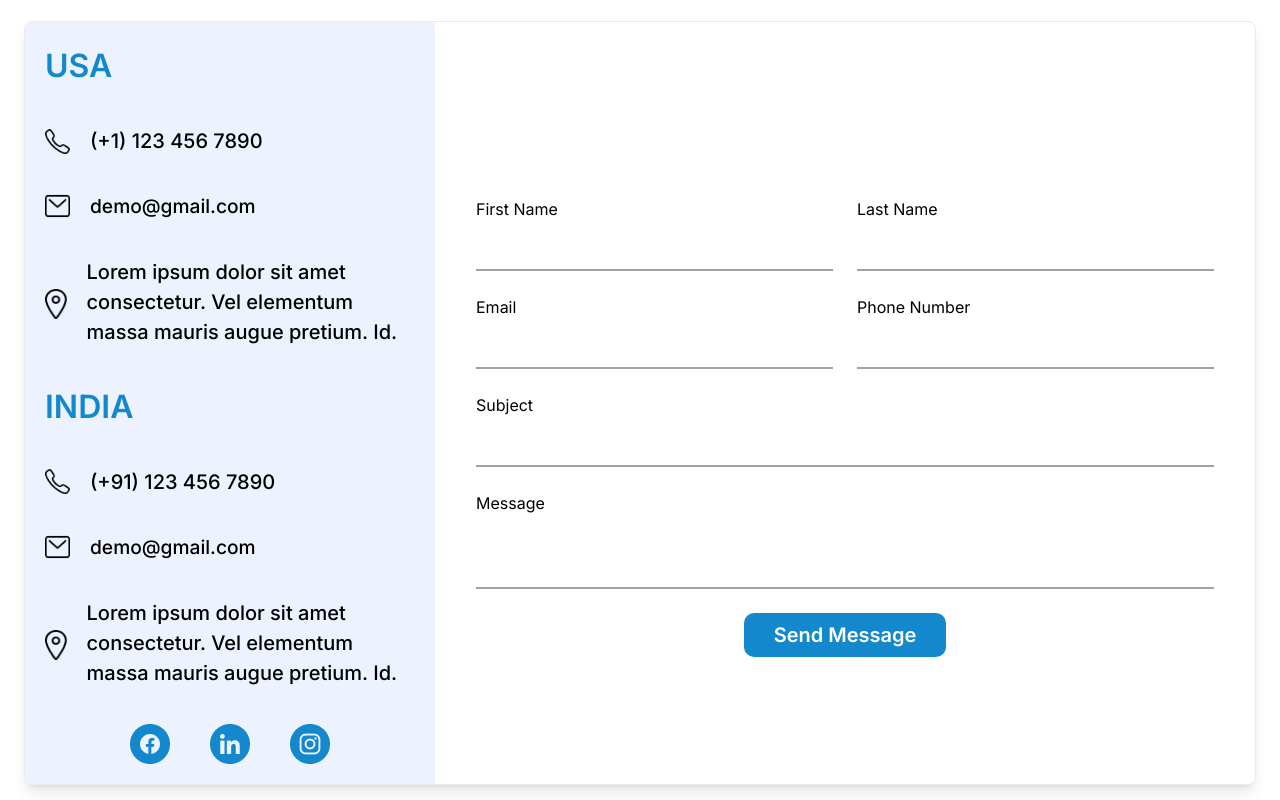
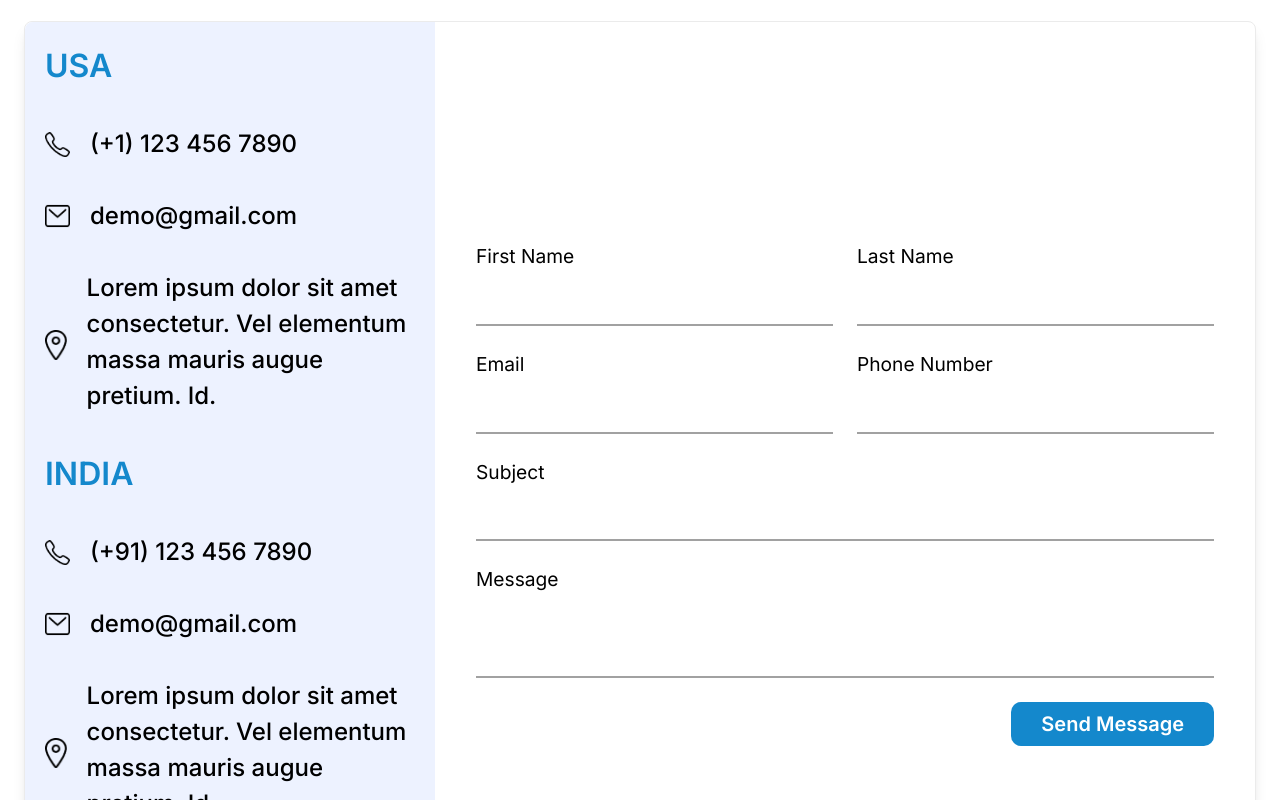
Before and after one commit to HitarthRevakar/smartlearn-web, a React (Vite) app in the folder frontend/: page /contactus in a window 1280 px wide. Shown: the part 460-1260 px from the top of the page. Built offline with nearby package versions, Linux system fonts and the light colour scheme.

Commit message:
minor changes

```diff
--- a/frontend/src/components/webComponents/ContactUsForm.jsx
+++ b/frontend/src/components/webComponents/ContactUsForm.jsx
@@ -12,7 +12,14 @@ const ContactUsForm = () => {
         <Formik
         initialValues={initialValues}
         validationSchema={validationSchema}
-        // onSubmit={} work on later....
+        onSubmit={(values, { setSubmitting, resetForm }) => {
+    console.log('Form submitted with values:', values);
+    setTimeout(() => {
+      alert('Your message has been sent!');
+      setSubmitting(false);
+      resetForm();
+    }, 1000);
+  }}
       >
         {({ errors, touched, isSubmitting }) => (
           <Form className="w-full flex flex-col gap-6" >
@@ -20,12 +27,12 @@ const ContactUsForm = () => {
             {/*----------------------------------- First & Last Name -----------------------------------*/}
 
             <div className="w-full flex flex-col gap-6 lg:flex-row">
-              <div className="w-full flex flex-col gap-2">
+              <div className="w-full flex flex-col gap-2 text-[clamp(16px,1.5vw,20px)]">
                 <label>First Name</label>
                 <Field name="firstName" type="text" className="border-b-2 py-2 border-[#A1A1A1] focus:outline-none" />
                 {touched.firstName && errors.firstName && (<p className="text-red-500 text-sm">{errors.firstName}</p>)}
               </div>
-              <div className="w-full flex flex-col gap-2">
+              <div className="w-full flex flex-col gap-2 text-[clamp(16px,1.5vw,20px)]">
                 <label>Last Name</label>
                 <Field name="lastName" type="text" className="border-b-2 py-2 border-[#A1A1A1] focus:outline-none" />
                 {touched.lastName && errors.lastName && (<p className="text-red-500 text-sm">{errors.lastName}</p>)}
@@ -35,12 +42,12 @@ const ContactUsForm = () => {
             {/*--------------------------------------------- Email & Phone --------------------------------------*/}
 
             <div className="w-full flex flex-col gap-6 lg:flex-row">
-              <div className="w-full flex flex-col gap-2">
+              <div className="w-full flex flex-col gap-2 text-[clamp(16px,1.5vw,20px)]">
                 <label>Email</label>
                 <Field name="email" type="email" className="border-b-2 py-2 border-[#A1A1A1] focus:outline-none" />
                 {touched.email && errors.email && (<p className="text-red-500 text-sm">{errors.email}</p>)}
               </div>
-              <div className="w-full flex flex-col gap-2">
+              <div className="w-full flex flex-col gap-2 text-[clamp(16px,1.5vw,20px)]">
                 <label>Phone Number</label>
                 <Field name="phoneNumber" type="tel" className="border-b-2 py-2 border-[#A1A1A1] focus:outline-none" />
                 {touched.phoneNumber && errors.phoneNumber && (<p className="text-red-500 text-sm">{errors.phoneNumber}</p>)}
@@ -49,7 +56,7 @@ const ContactUsForm = () => {
 
             {/*------------------------------------------------- Subject ------------------------------------------*/}
 
-            <div className="w-full flex flex-col gap-2">
+            <div className="w-full flex flex-col gap-2 text-[clamp(16px,1.5vw,20px)]">
               <label>Subject</label>
               <Field name="subject" type="text" className="border-b-2 py-2 border-[#A1A1A1] focus:outline-none" />
               {touched.subject && errors.subject && (<p className="text-red-500 text-sm">{errors.subject}</p>)}
@@ -57,7 +64,7 @@ const ContactUsForm = () => {
 
             {/*------------------------------------------------- Message --------------------------------------*/}
 
-            <div className="w-full flex flex-col gap-2">
+            <div className="w-full flex flex-col gap-2 text-[clamp(16px,1.5vw,20px)]">
               <label>Message</label>
               <Field name="message" as="textarea" className="border-b-2 py-2 border-[#A1A1A1] focus:outline-none resize-none" />
               {touched.message && errors.message && (<p className="text-red-500 text-sm">{errors.message}</p>)}
@@ -65,7 +72,7 @@ const ContactUsForm = () => {
 
             {/*--------------------------------------------------- Submit -----------------------------------------*/}
 
-            <div className="w-full flex 760:justify-end justify-center">
+            <div className="w-full flex lg:justify-end sm:justify-end justify-center">
               <button type="submit" disabled={isSubmitting} className="text-white bg-[#1488CC] cursor-pointer text-[20px] rounded-[10px] font-semibold !py-[7px] !px-[30px]">Send Message</button>
             </div>
           </Form>
--- a/frontend/src/components/webComponents/Header.jsx
+++ b/frontend/src/components/webComponents/Header.jsx
@@ -4,11 +4,12 @@ import smartlearnlogo from '../../assets/images/png/smartlearn-logo.png'
 import phoneicon from '../../assets/images/png/phone-icon.png'
 import mailicon from '../../assets/images/png/mail-icon.png'
 import closebtn from '../../assets/images/png/close-btn.png'
-import { useNavigate } from "react-router";
+import { useNavigate,useLocation } from "react-router";
 const Header = () => {
   const [isLoggedIn, setIsLoggedIn] = useState(false);
   const [isMobileMenuOpen, setIsMobileMenuOpen] = useState(false);
   const navigate = useNavigate();
+  const location = useLocation();
 
   useEffect(() => {
     if (isMobileMenuOpen) {
@@ -92,16 +93,14 @@ const Header = () => {
           {/* ---------------------------------- Navbar --------------------------------------------- */}
           <nav className="hidden md:flex items-center xl:space-x-15 lg:space-x-15 md:space-x-7">
             {navLinks.slice(0, 4).map((link, index) => (
-              <a
-                key={link.name}
-                href={link.path}
-                className={`text-gray-700 hover:text-[#1488CC] font-medium transition-colors relative ${index === 0 ? 'text-blue-500' : ''
-                  }`}
-              >
+             <a
+        key={link.name}
+        href={link.path}
+        className={`text-gray-700 hover:text-[#1488CC] font-medium transition-colors relative ${
+          location.pathname === link.path ? '!text-[#1488CC] font-bold' : ''
+        }`}
+      >
                 {link.name}
-                {/* {index === 0 && (
-                  <div className="absolute -bottom-1 left-0 right-0 h-0.5 bg-blue-500"></div>
-                )} */}
               </a>
             ))}
           </nav>
--- a/frontend/src/pages/website/AboutUs.jsx
+++ b/frontend/src/pages/website/AboutUs.jsx
@@ -18,7 +18,7 @@ const AboutUs = () => {
           </div>
 
           {/* -------------------------------- paragraph --------------------------------------- */}
-          <div className="text-[#676767] w-full   space-y-6 leading-[32px]">
+          <div className="text-[#676767] w-full  space-y-6 leading-[32px]">
             <p>
               Lorem ipsum dolor sit amet consectetur. Egestas ut tellus scelerisque hac. Diam penatibus
               mauris lacus diam nullam. Sed eu scelerisque suspendisse sollicitudin rhoncus id suspendisse
--- a/frontend/src/pages/website/ContactUs.jsx
+++ b/frontend/src/pages/website/ContactUs.jsx
@@ -22,14 +22,14 @@ const ContactUs = () => {
           <div className="lg:w-[50%] md:w-[80%] w-full flex justify-center ">
             <div className="flex flex-col w-full gap-6">
               <div className="p-5 flex flex-col gap-9 bg-[#EDF2FF] rounded-l-lg px-5 tablet:py-10">
-                <p className="font-semibold lg:text-start text-center  text-[clamp(1.5rem,2.5vw,2rem)] text-[#1488CC]">
+                <p className="font-semibold lg:text-start text-center  text-[clamp(24px,2.5vw,32px)] text-[#1488CC]">
                   USA
                 </p>
                 <div className="flex gap-5 items-center">
                   <img src={callicon} className="w-[25px] h-[25px]" />
                   <a
                     href="tel:(+1) 123 456 7890"
-                    className="text-[clamp(20px,1.5vw,24px)] font-[500] text-black "
+                    className="text-[clamp(16px,2vw,24px)] font-[500] text-black "
                   >
                     (+1) 123 456 7890
                   </a>
@@ -38,7 +38,7 @@ const ContactUs = () => {
                   <img src={mailicon} className="w-[25px] h-[24px]" />
                   <a
                     href="mailto:demo@gmail.com"
-                    className="text-[clamp(19px,1.5vw,24px)] break-words font-[500] text-black"
+                    className="text-[clamp(16px,2vw,24px)] break-words font-[500] text-black"
                   >
                     demo@gmail.com
                   </a>
@@ -52,21 +52,21 @@ const ContactUs = () => {
                     href=""
                     target="_blank"
                     rel="noopener noreferrer"
-                    className="text-[clamp(20px,1.5vw,24px)] font-[500] text-black "
+                    className="text-[clamp(16px,2vw,24px)] font-[500] text-black "
                   >
                     Lorem ipsum dolor sit amet consectetur. Vel elementum massa
                     mauris augue pretium. Id.
                   </a>
                 </div>
 
-                <p className="font-semibold lg:text-start text-center  text-[clamp(1.5rem,2.5vw,2rem)] text-[#1488CC]">
+                <p className="font-semibold lg:text-start text-center  text-[clamp(24px,2.5vw,34px)] text-[#1488CC]">
                   INDIA
                 </p>
                 <div className="flex gap-5 items-center">
                   <img src={callicon} className="w-[25px] h-[25px]" />
                   <a
                     href="tel:(+91) 123 456 7890"
-                    className="text-[clamp(20px,1.5vw,24px)] font-[500] text-black "
+                    className="text-[clamp(16px,2vw,24px)] font-[500] text-black "
                   >
                     (+91) 123 456 7890
                   </a>
@@ -75,7 +75,7 @@ const ContactUs = () => {
                   <img src={mailicon} className="w-[25px] h-[24px]" />
                   <a
                     href="mailto:demo@gmail.com"
-                    className="text-[clamp(19px,1.5vw,24px)] break-words font-[500] text-black"
+                    className="text-[clamp(16px,2vw,24px)] break-words font-[500] text-black"
                   >
                     demo@gmail.com
                   </a>
@@ -89,14 +89,14 @@ const ContactUs = () => {
                     href=""
                     target="_blank"
                     rel="noopener noreferrer"
-                    className="text-[clamp(20px,1.5vw,24px)] font-[500] text-black "
+                    className="text-[clamp(16px,2vw,24px)] font-[500] text-black "
                   >
                     Lorem ipsum dolor sit amet consectetur. Vel elementum massa
                     mauris augue pretium. Id.
                   </a>
                 </div>
                 <div className="justify-center items-center w-full ">
-                <div className="flex justify-center items-center gap-[40px] ">
+                <div className="flex lg:gap-[40px] gap-[35px]">
                   <a href="" target="_blank">
                     <img src={facebook} alt="Facebook" />
                   </a>
--- a/frontend/src/pages/website/Inquiry.jsx
+++ b/frontend/src/pages/website/Inquiry.jsx
@@ -6,13 +6,16 @@ import InquiryForm from '../../components/webComponents/InquiryForm'
 
 const Inquiry = () => {
   return (
-    <div className='w-full  flex flex-col justify-center items-center'>
+    <div className='w-full flex flex-col justify-center items-center'>
       <Banner title={"Inquiry"} image={inquirybanner} className="banner " />
-      <div className='w-full h-screen justify-center items-center flex flex-row gap-20 px-12 py-12'>
+
+      <div className='w-full justify-center items-center flex flex-row gap-20 px-12 py-[100px]'>
+        {/* ----------left side----------- */}
         <div className='lg:flex items-center justify-center hidden '>
           <img src={formimage} className='w-full h-full object-contain' />
         </div>
-        <div className='w-full h-screen flex flex-col justify-center '>
+        {/* -----------right side---------------- */}
+        <div className='w-full flex flex-col justify-center '>
           <InquiryForm />
         </div>
       </div>
```
Also changed, not shown: frontend/src/components/webComponents/InquiryForm.jsx (+10 -11 lines).
